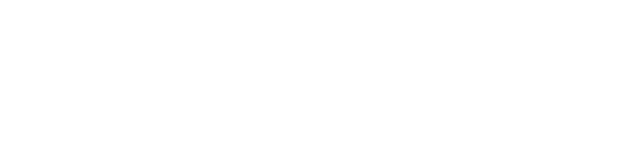
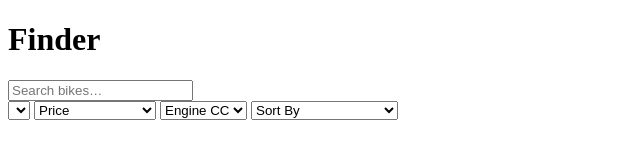
Before and after one commit to HemNeh/bike-finder, a plain HTML site: page index.html in a window 1280 px wide. Shown: the whole page, without its empty margins (0-640 px from the left). Drawn offline with Linux system fonts and the light colour scheme; no server answers.

Commit message:
Update index.html

```diff
--- a/index.html
+++ b/index.html
@@ -1 +1,49 @@
 <!-- index.html content -->
+<!DOCTYPE html>
+<html lang="en">
+<head>
+<meta charset="UTF-8">
+<meta name="viewport" content="width=device-width, initial-scale=1.0">
+<title>Finder - Premium Bike Search</title>
+<link rel="stylesheet" href="style.css">
+<script src="https://www.gstatic.com/firebasejs/9.23.0/firebase-app-compat.js"></script>
+<script src="https://www.gstatic.com/firebasejs/9.23.0/firebase-firestore-compat.js"></script>
+<script src="https://www.gstatic.com/firebasejs/9.23.0/firebase-auth-compat.js"></script>
+<script src="https://www.gstatic.com/firebasejs/9.23.0/firebase-storage-compat.js"></script>
+<script src="firebase-config.js"></script>
+</head>
+<body>
+
+<header>
+  <h1>Finder</h1>
+  <input type="text" id="search" placeholder="Search bikes…">
+</header>
+
+<section class="filters">
+  <select id="brandFilter"></select>
+  <select id="priceFilter">
+    <option value="">Price</option>
+    <option value="70000">Below ₹70,000</option>
+    <option value="100000">Below ₹1,00,000</option>
+    <option value="150000">Below ₹1,50,000</option>
+  </select>
+  <select id="ccFilter">
+    <option value="">Engine CC</option>
+    <option value="100">100cc</option>
+    <option value="125">125cc</option>
+    <option value="150">150cc</option>
+    <option value="200">200cc</option>
+  </select>
+  <select id="sortFilter">
+    <option value="">Sort By</option>
+    <option value="price-asc">Price: Low to High</option>
+    <option value="price-desc">Price: High to Low</option>
+    <option value="mileage-desc">Mileage: High to Low</option>
+  </select>
+</section>
+
+<div id="bikeList" class="bike-list"></div>
+
+<script src="script.js"></script>
+</body>
+</html>
```
